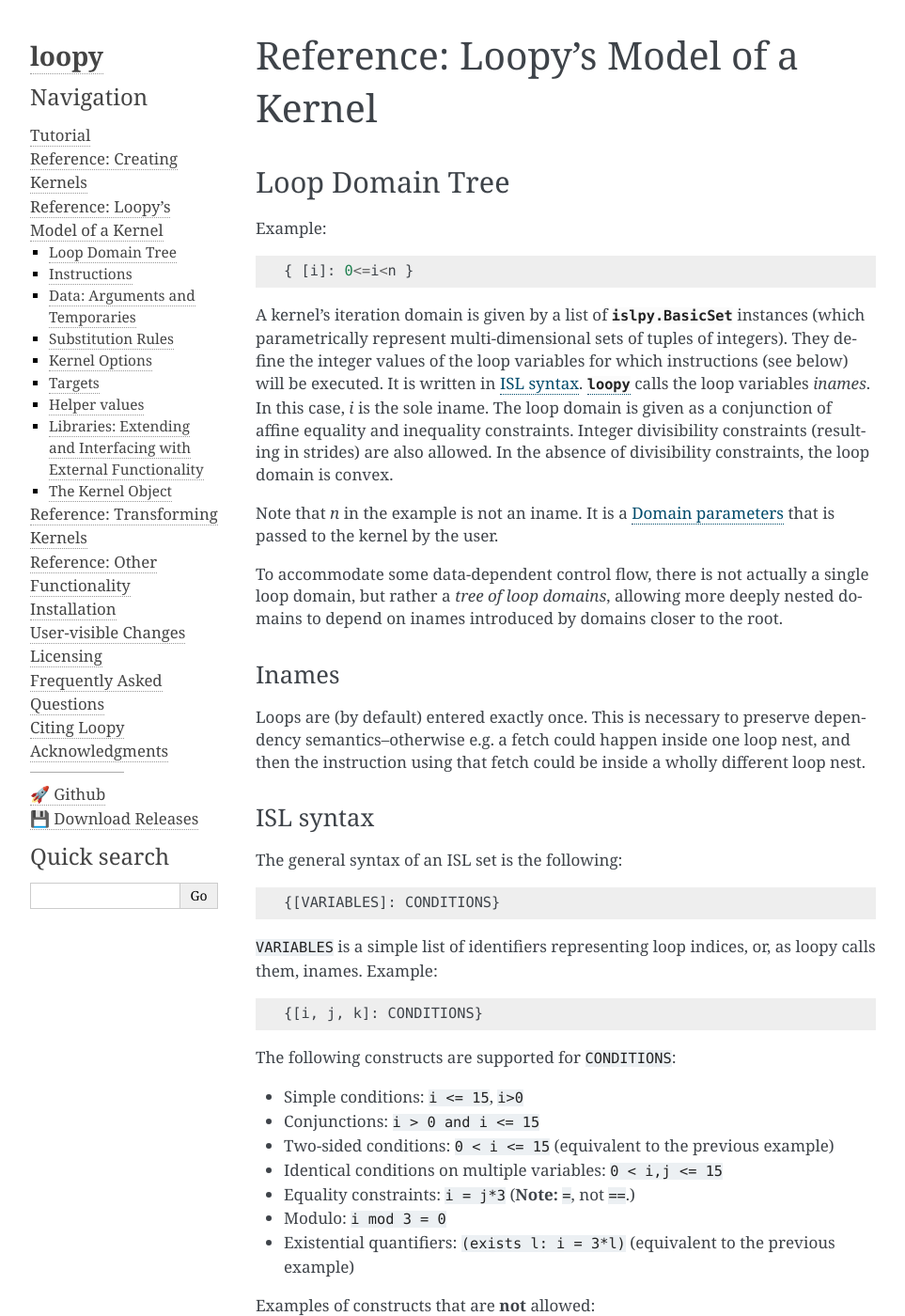
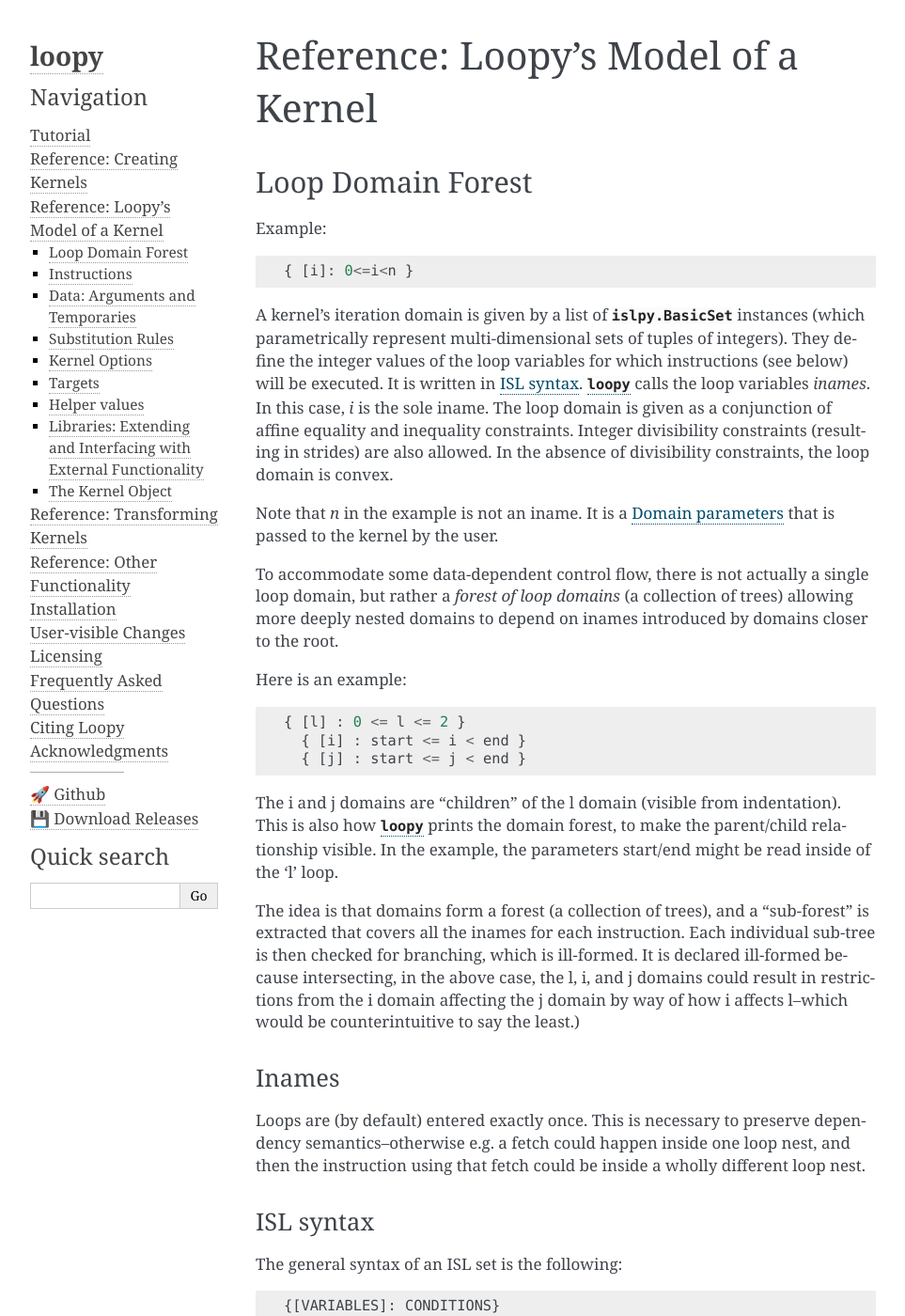
Before and after one commit to inducer/loopy, a Sphinx documentation site: the page built from doc/ref_kernel.rst, in a window 1280 px wide and 1400 px high. Shown: the whole window at 94% size, without its empty margins (148-1111 px from the left). Built offline with Sphinx 7.4.7, drawn with Linux system fonts in a browser that asks for light colours; some of the changed text lies outside the part shown.

Commit message:
Better docs for loop domain forest

```diff
--- a/doc/ref_kernel.rst
+++ b/doc/ref_kernel.rst
@@ -5,8 +5,8 @@ Reference: Loopy's Model of a Kernel
 
 .. _domain-tree:
 
-Loop Domain Tree
-----------------
+Loop Domain Forest
+------------------
 
 .. {{{
 
@@ -29,9 +29,28 @@ Note that *n* in the example is not an iname. It is a
 :ref:`domain-parameters` that is passed to the kernel by the user.
 
 To accommodate some data-dependent control flow, there is not actually
-a single loop domain, but rather a *tree of loop domains*,
-allowing more deeply nested domains to depend on inames
+a single loop domain, but rather a *forest of loop domains* (a collection
+of trees) allowing more deeply nested domains to depend on inames
 introduced by domains closer to the root.
+
+Here is an example::
+
+    { [l] : 0 <= l <= 2 }
+      { [i] : start <= i < end }
+      { [j] : start <= j < end }
+
+The i and j domains are "children" of the l domain (visible from indentation).
+This is also how :mod:`loopy` prints the domain forest, to make the parent/child
+relationship visible.  In the example, the parameters start/end might be read
+inside of the 'l' loop.
+
+The idea is that domains form a forest (a collection of trees), and a
+"sub-forest" is extracted that covers all the inames for each
+instruction. Each individual sub-tree is then checked for branching,
+which is ill-formed. It is declared ill-formed because intersecting, in
+the above case, the l, i, and j domains could result in restrictions from the
+i domain affecting the j domain by way of how i affects l--which would
+be counterintuitive to say the least.)
 
 .. _inames:
 
```
